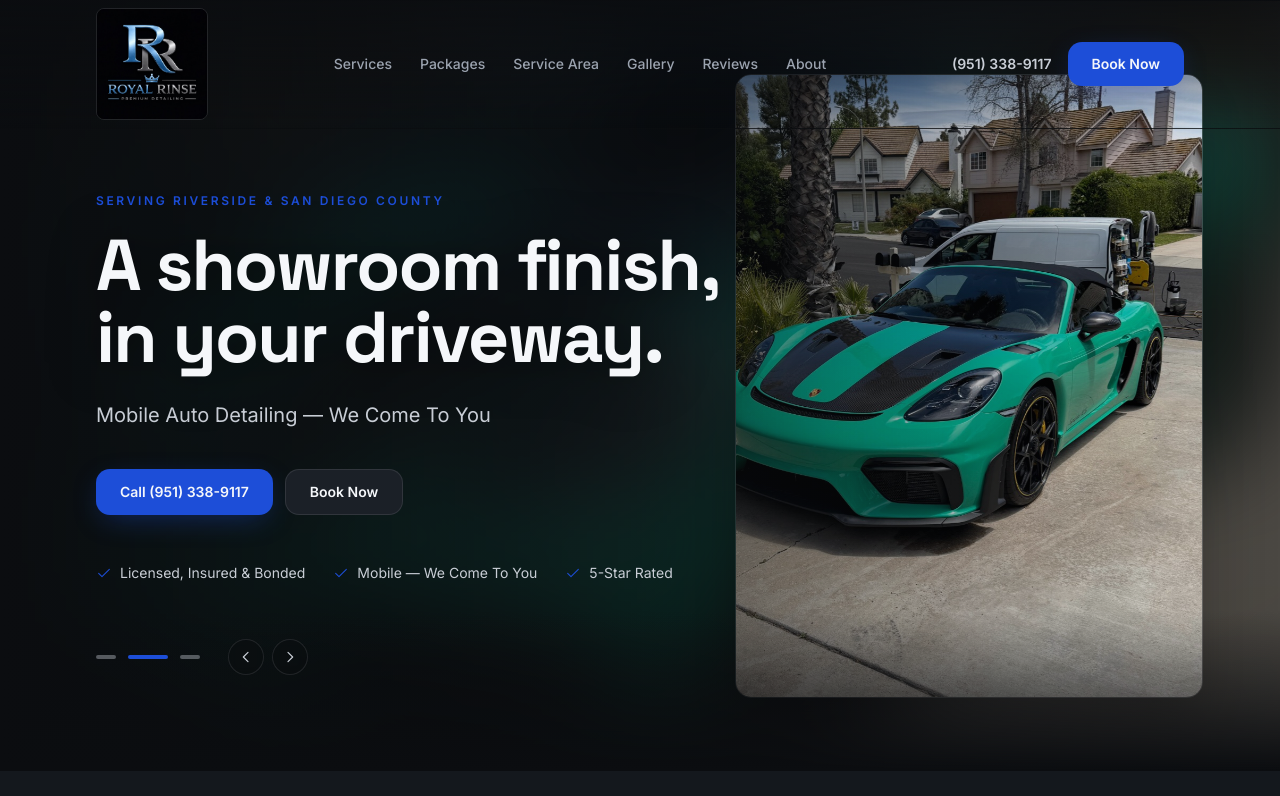
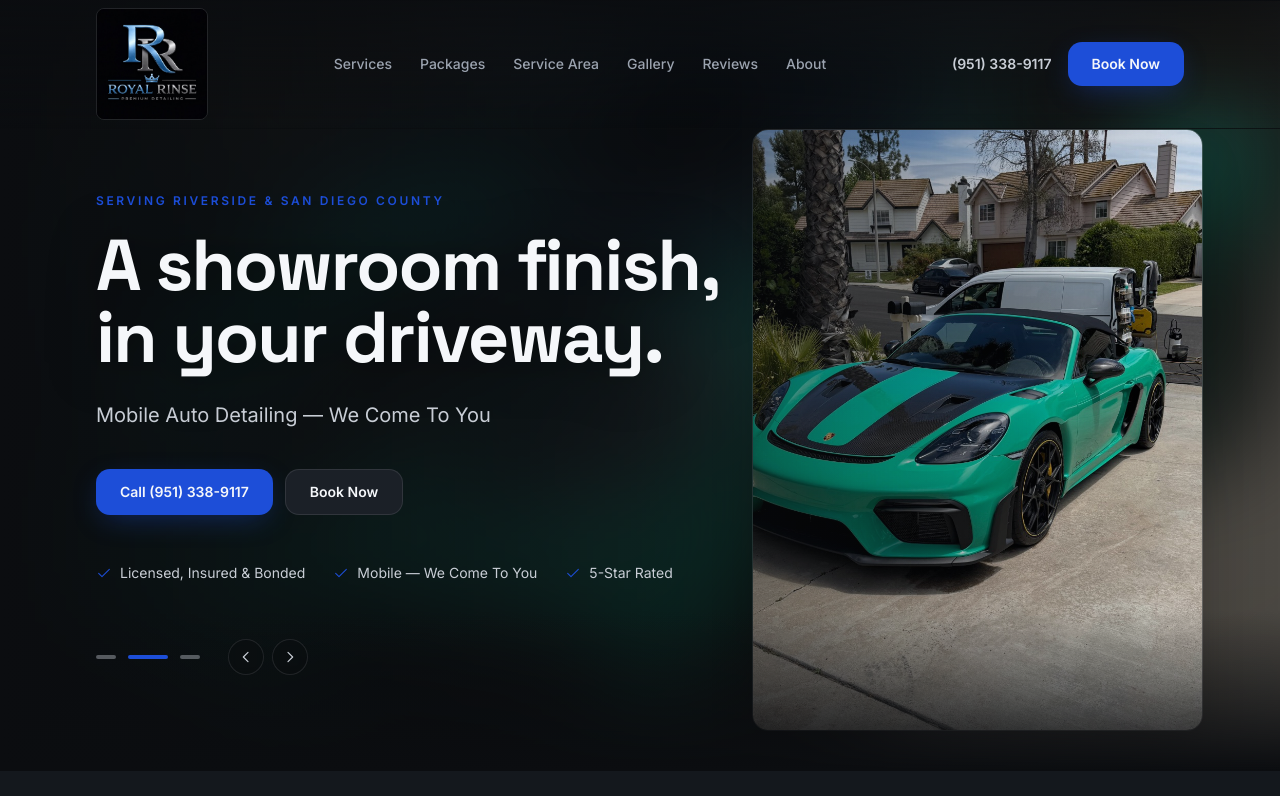
Before and after one commit to Contractor-burnlist/royalrinse, a Next.js app: page / in a window 1280 px wide. Shown: the top 796 px of the page. Built offline with nearby package versions, Linux system fonts and the light colour scheme.

Commit message:
Lower hero image start below header divider

```diff
--- a/components/HeroCarousel.tsx
+++ b/components/HeroCarousel.tsx
@@ -69,7 +69,9 @@ export function HeroCarousel({ children }: { children: ReactNode }) {
       aria-roledescription="carousel"
       aria-label="Recent detailing work"
       // Pull up under the sticky header so photos run to the very top.
-      className="relative -mt-24 flex min-h-[80vh] items-end overflow-hidden sm:-mt-32 lg:min-h-[85vh]"
+      // Slightly taller than before: the panel now starts below the header
+      // divider, so the extra height keeps the photo from shrinking.
+      className="relative -mt-24 flex min-h-[80vh] items-end overflow-hidden sm:-mt-32 lg:min-h-[92vh]"
     >
       {/*
         Two layers per slide:
@@ -100,11 +102,16 @@ export function HeroCarousel({ children }: { children: ReactNode }) {
             className="scale-125 object-cover blur-2xl brightness-[0.4] saturate-[0.85]"
           />
 
-          {/* Desktop: a large framed panel. A 3:4 crop (rather than the photo's
-              native 9:16) buys real width — ~540px vs ~310px — for a ~1.2x
-              upscale, which is invisible next to the 3.2x that full-bleed cost.
-              Mobile: the photo sits contained behind the copy. */}
-          <div className="absolute inset-y-6 right-0 w-full sm:inset-y-10 lg:inset-y-auto lg:top-1/2 lg:right-[6%] lg:h-[min(78vh,760px)] lg:w-auto lg:-translate-y-1/2 lg:overflow-hidden lg:rounded-2xl lg:border lg:border-chrome/25 lg:shadow-2xl lg:aspect-[3/4]">
+          {/*
+            The hero is pulled up under the sticky header (-mt-24 / -mt-32), so
+            the panel's top is anchored to the header's height — top-24 on
+            mobile, top-32 from `sm` up — which lands it exactly on the divider
+            line beneath the nav instead of running behind it.
+
+            top + bottom are both set, so the height is derived from the section
+            and `aspect-[3/4]` derives the width from that. It can't overflow.
+          */}
+          <div className="absolute right-0 top-24 bottom-8 w-full sm:top-32 lg:right-[6%] lg:bottom-10 lg:w-auto lg:overflow-hidden lg:rounded-2xl lg:border lg:border-chrome/25 lg:shadow-2xl lg:aspect-[3/4]">
             <Image
               src={slide.src}
               alt={slide.alt}
```
